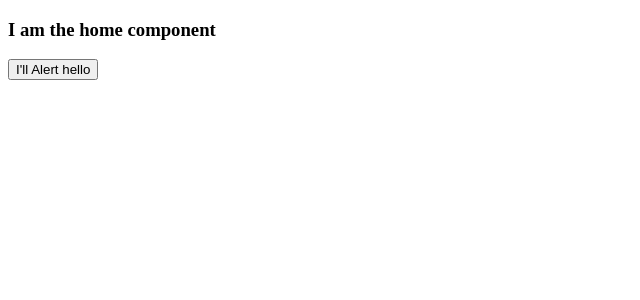
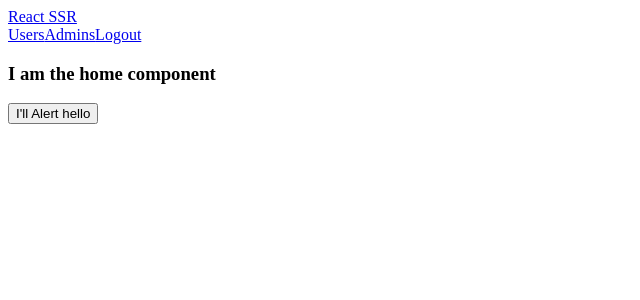
Before and after one commit to Black996/SSR-React, a React app: page / in a window 1280 px wide. Shown: the top 300 px of the page, without its empty margins (0-640 px from the left). Built offline with nearby package versions, Linux system fonts and the light colour scheme; the HTML template or start-up script is replaced by a standard one.

Commit message:
add Global Wrapper Component

```diff
--- /dev/null
+++ b/src/client/App.js
@@ -0,0 +1,18 @@
+import React from "react";
+import { renderRoutes } from "react-router-config";
+import { fetchCurrentUser } from "./actions";
+import Header from "./components/Layout/Header";
+
+const App = ({ route: { routes } }) => {
+  return (
+    <div>
+      <Header />
+      {renderRoutes(routes)}
+    </div>
+  );
+};
+
+export default {
+  component: App,
+  loadData: ({ dispatch }) => dispatch(fetchCurrentUser()),
+};
--- a/src/client/Routes.js
+++ b/src/client/Routes.js
@@ -3,8 +3,12 @@ import { Route } from "react-router-dom";
 
 import HomePage from "./pages/HomePage";
 import UsersListPage from "./pages/UsersListPage";
+import App from "./App";
 
 const routes = [
+  {
+    ...App,
+    routes: [
       {
         ...HomePage,
         path: "/",
@@ -15,6 +19,8 @@ const routes = [
         path: "/users",
         exact: true,
       },
+    ],
+  },
 ];
 
 export default routes;
```
Lines whose indentation alone changed are shown as unchanged.
